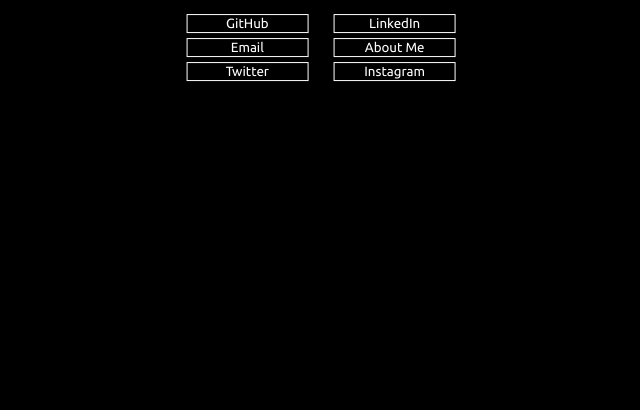
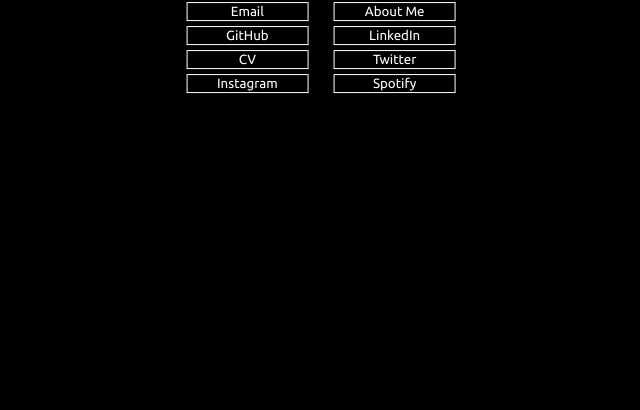
Before and after one commit to robertjwvaughan/PiServer, a plain HTML site: page personal_site/index.html in a window 1280 px wide. Shown: the part 390-800 px from the top of the page, without its empty margins (319-959 px from the left). Drawn offline with nearby package versions, Linux system fonts and the light colour scheme.

Commit message:
CV upload

```diff
--- a/personal_site/index.html
+++ b/personal_site/index.html
@@ -13,14 +13,16 @@
 <div class="intro">
 	<h1 class="title" id="name" style="display: none">Robert Vaughan</h1>
 	<div class="div-left">
+		<button class="main-tab" id="email" style="visibility: hidden">Email</button>
 		<button class="main-tab" id="git" style="visibility: hidden">GitHub</button>
-		<button class="main-tab" id="email" style="visibility: hidden">Email</button>
-		<button class="main-tab" id="twitter" style="visibility: hidden">Twitter</button>
+		<button class="main-tab" id="cv" style="visibility: hidden">CV</button>
+		<button class="main-tab" id="instagram" style="visibility: hidden">Instagram</button>
 	</div>
 	<div class="div-right">
+		<button class="main-tab" id="about" style="visibility: hidden">About Me</button>
 		<button class="main-tab" id="linked" style="visibility: hidden">LinkedIn</button>
-		<button class="main-tab" id="about" style="visibility: hidden">About Me</button>
-		<button class="main-tab" id="instagram" style="visibility: hidden">Instagram</button>
+		<button class="main-tab" id="twitter" style="visibility: hidden">Twitter</button>
+		<button class="main-tab" id="spotify" style="visibility: hidden">Spotify</button>
 	</div>
 </div>
 
--- a/personal_site/js/main.js
+++ b/personal_site/js/main.js
@@ -35,6 +35,16 @@
 		$('#instagram').click(function(e) {
 			e.preventDefault();
 			newWindow("https://www.instagram.com/robertjwvaughan/");
+		});
+
+		$('#cv').click(function(e) {
+			e.preventDefault();
+			newWindow("/cv.pdf");
+		});
+
+		$('#spotify').click(function(e) {
+			e.preventDefault();
+			newWindow("https://open.spotify.com/user/11128332989");
 		});
 
 		$('#about').click(function(e) {
@@ -75,12 +85,16 @@
 	$('.email-button').width($('.intro').width() / 2);
 	$('.main-tab').width($('.intro').width() / 2.5);
 
-	$('#git').css('visibility','visible').hide().fadeIn(250, function() {
-		$('#linked').css('visibility','visible').hide().fadeIn(250, function() {
-			$('#email').css('visibility','visible').hide().fadeIn(250, function() {
-				$('#about').css('visibility','visible').hide().fadeIn(250, function() {
-					$('#twitter').css('visibility','visible').hide().fadeIn(250, function() {
-						$('#instagram').css('visibility','visible').hide().fadeIn(250);
+	$('#email').css('visibility','visible').hide().fadeIn(250, function() {
+		$('#about').css('visibility','visible').hide().fadeIn(250, function() {
+			$('#git').css('visibility','visible').hide().fadeIn(250, function() {
+				$('#linked').css('visibility','visible').hide().fadeIn(250, function() {
+					$('#cv').css('visibility','visible').hide().fadeIn(250, function() {
+						$('#twitter').css('visibility','visible').hide().fadeIn(250, function() {
+							$('#instagram').css('visibility','visible').hide().fadeIn(250, function() {
+								$('#spotify').css('visibility','visible').hide().fadeIn(250);
+							});
+						});
 					});
 				});
 			});
```
